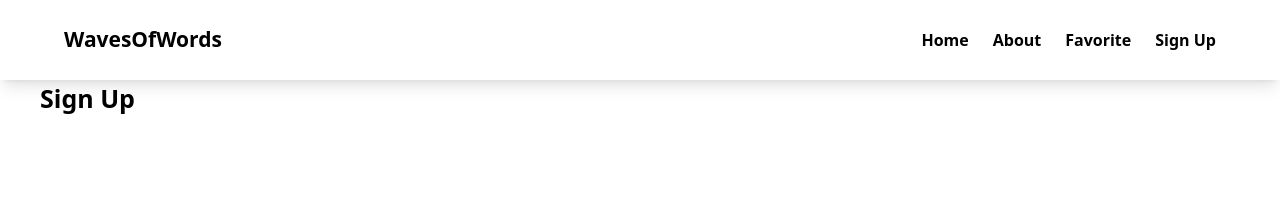
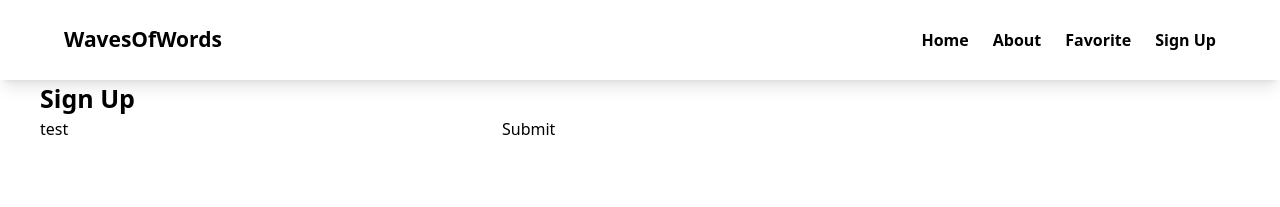
Before and after one commit to javidShabin/waveofwordfrontend, a React (Vite) app: page /signup in a window 1280 px wide. Shown: the top 207 px of the page. Built offline with nearby package versions, Linux system fonts and the light colour scheme.

Commit message:
npm i react hook form and create signup form compoennet add react hook form basic structur

```diff
--- a/package.json
+++ b/package.json
@@ -13,6 +13,7 @@
     "axios": "^1.7.2",
     "react": "^18.3.1",
     "react-dom": "^18.3.1",
+    "react-hook-form": "^7.52.1",
     "react-router-dom": "^6.24.1",
     "remixicon": "^4.3.0"
   },
--- a/src/Routes/SignUp.jsx
+++ b/src/Routes/SignUp.jsx
@@ -1,10 +1,12 @@
 import React from 'react'
+import SignupForm from '../component/SignUpForm'
 
 export default function SignUp() {
   return (
     <div className='container mx-auto px-10'>
       <section>
         <h1 className='text-[25px] font-bold'>Sign Up</h1>
+        <SignupForm/>
       </section>
     </div>
   )
--- /dev/null
+++ b/src/component/SignUpForm.jsx
@@ -0,0 +1,35 @@
+import { useForm } from "react-hook-form"
+
+
+export default function SignupForm() {
+  const {
+    register,
+    handleSubmit,
+    watch,
+    formState: { errors },
+  } = useForm()
+
+
+  const onSubmit = (data) => console.log(data)
+
+
+  console.log(watch("example")) // watch input value by passing the name of it
+
+
+  return (
+    /* "handleSubmit" will validate your inputs before invoking "onSubmit" */
+    <form onSubmit={handleSubmit(onSubmit)}>
+      {/* register your input into the hook by invoking the "register" function */}
+      <input defaultValue="test" {...register("example")} />
+
+
+      {/* include validation with required or other standard HTML validation rules */}
+      <input {...register("exampleRequired", { required: true })} />
+      {/* errors will return when field validation fails  */}
+      {errors.exampleRequired && <span>This field is required</span>}
+
+
+      <input type="submit" />
+    </form>
+  )
+}
```
Also changed, not shown: 1 other file (tests, documents, lock files or other folders).
